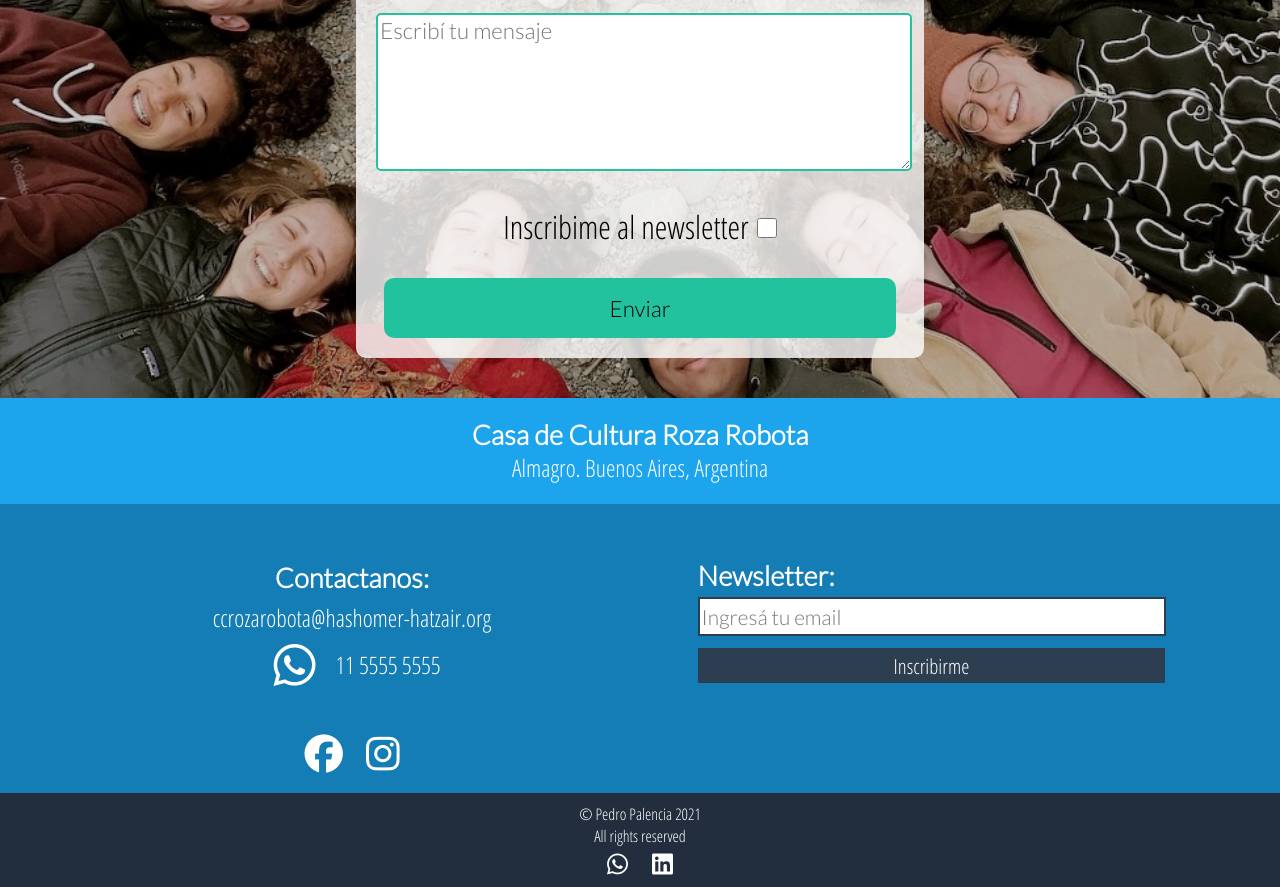
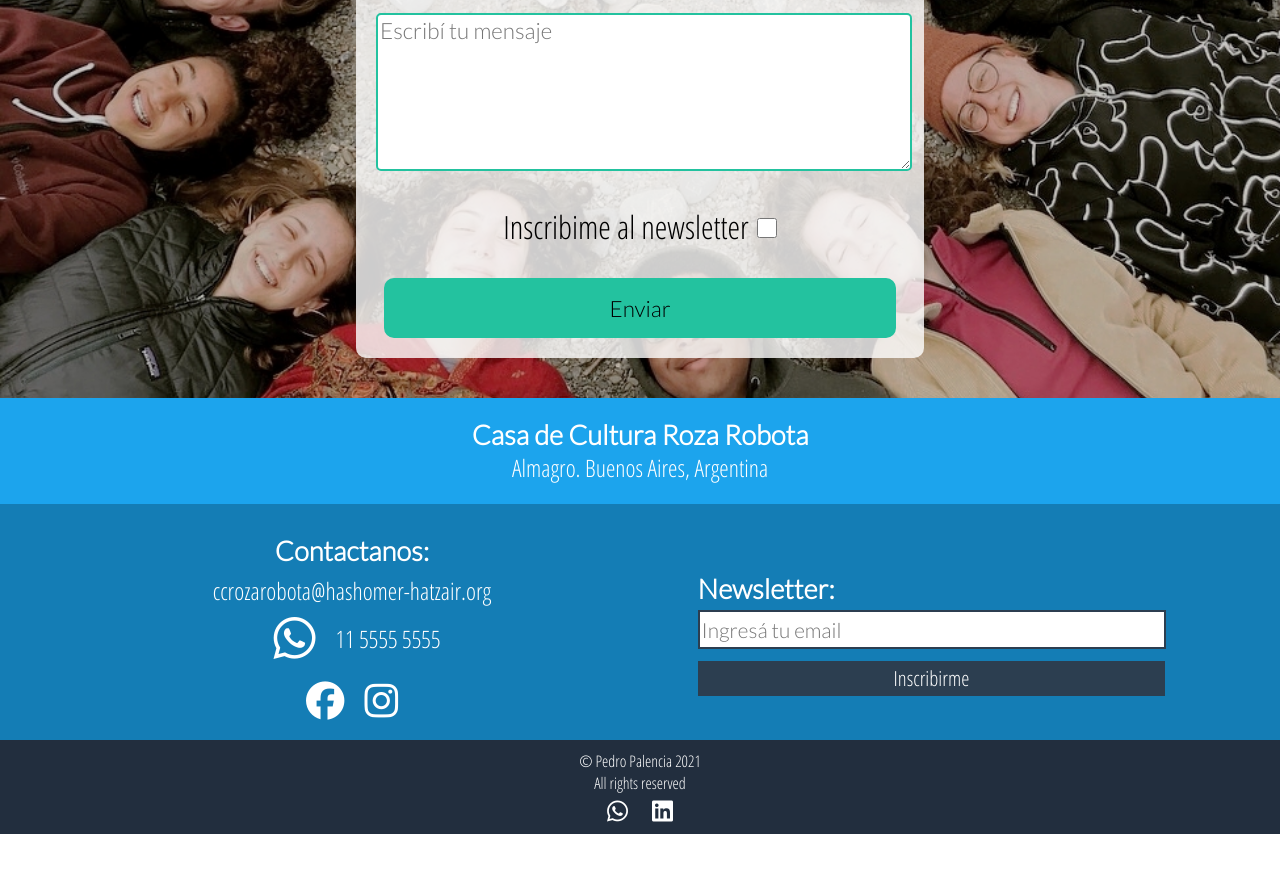
Before and after one commit to p3drop7/roza-robota, a website: page pages/contacto.html in a window 1280 px wide. Shown: the part 650-1537 px from the top of the page. After the commit the page ends 1484 px from the top, so only its background shows below. Drawn offline with nearby package versions, Linux system fonts and the light colour scheme.

Commit message:
Se agrega nuevo footer a todas las paginas

```diff
--- a/pages/contacto.html
+++ b/pages/contacto.html
@@ -139,6 +139,8 @@
 		</div>
 		<!-- Fin FORMULARIO -->
 
+	</main>
+
 	<footer>
 
 		<div class="footer__titulo">
@@ -147,8 +149,18 @@
 		</div>
 
 		<div class="footer__grid">
-				<div class="footer__area footer__area--redes">
 
+			<div class="footer__area footer__area--contacto">
+
+				<h3>Contactanos:</h3>
+				<p class="parrafo parrafo--footer">ccrozarobota@hashomer-hatzair.org</p>
+
+				<div class="">
+					<i class="fab fa-whatsapp"></i>
+					<p class="parrafo parrafo--footer">11 5555 5555</p>
+				</div>
+
+				<div class="footer__area--redes">
 					<a href="https://www.facebook.com/CCRozaRobota/" target="_blank">
 						<i class="fab fa-facebook"></i>
 					</a>
@@ -156,18 +168,7 @@
 					<a href="https://www.instagram.com/ccrozarobota/" target="_blank">
 						<i class="fab fa-instagram"></i>
 					</a>
-
 				</div>
-
-				<div class="footer__area footer__area--contacto">
-
-					<h3>Contactanos:</h3>
-					<p class="parrafo parrafo--footer">ccrozarobota@hashomer-hatzair.org</p>
-					<div>
-						<i class="fab fa-whatsapp"></i>
-						<p class="parrafo parrafo--footer">11 5555 5555</p>
-					</div>
-
 			</div>
 
 			<div class="footer__area footer__area--newsletter">
@@ -190,8 +191,6 @@
         </div>
     </div>
 
-	</main>
-
 	<!-- JS del menu collapsible -->
 	<script type="text/javascript">
 		var coll = document.getElementsByClassName("collapsible");
```
Also changed, not shown: index.html (+1 -2 lines), pages/actividades.html (+11 -12 lines), pages/comunidad.html (+11 -12 lines), pages/donar.html (+11 -12 lines), pages/nosotros.html (+11 -12 lines). Lines whose indentation alone changed are shown as unchanged.
